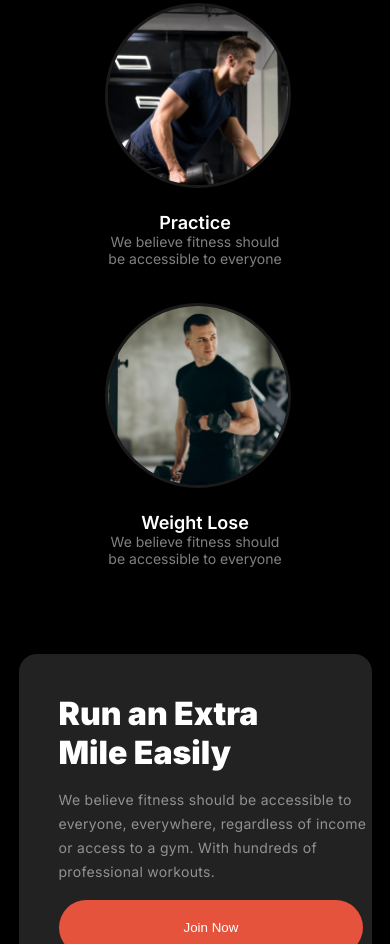
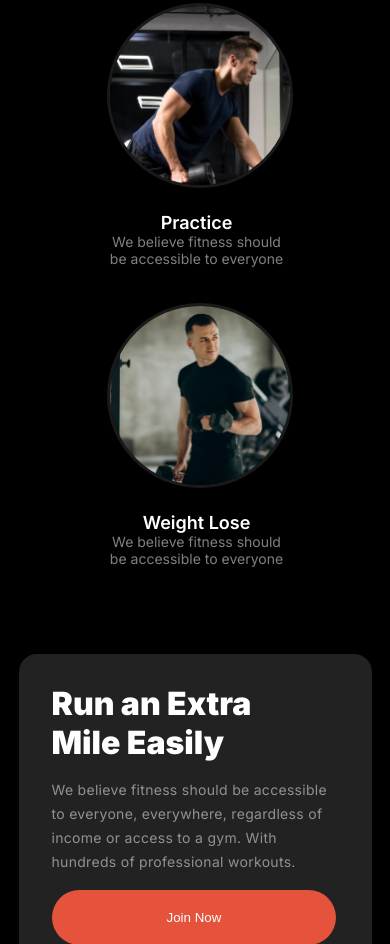
Before and after one commit to itbaijit/fitness-website, a plain HTML site: page index.html in a window 390 px wide. Shown: the part 1790-2734 px from the top of the page. Drawn offline with Linux system fonts and the light colour scheme; a web font is replaced by a local one.

Commit message:
running section

```diff
--- a/css/style.css
+++ b/css/style.css
@@ -337,6 +337,10 @@ font-weight: 400;
 
 @media screen and (max-width: 576px) {
 
+    body{
+        max-width: 393px;
+    }
+
     header{
         background: linear-gradient(180.00deg, rgb(17, 17, 17),rgba(119, 119, 119, 0) 100%), rgba(17, 17, 17, 90%);
         margin: 0;
@@ -366,6 +370,7 @@ font-weight: 400;
 
     .banner{
         display: block;
+
 
 
     }
@@ -471,7 +476,7 @@ font-weight: 400;
 
 
     .habit-section{
-        width: auto;
+        width: 393px;
         height: 1400px;
         /* border: 1px solid red; */
         padding-top: 10px;
@@ -527,9 +532,7 @@ font-weight: 400;
         justify-content: space-between;
     }
 
-    .card-item{
-        display: flex;
-    }
+
 
     .right-side img{
         width: 100%;
@@ -542,10 +545,9 @@ font-weight: 400;
     }
 
     .left-side{
-        height: 290px;
-        max-width: 310px;
-        padding: 40px;
-        margin: auto 0;
+        max-width: 287px;
+        padding: 30px;
+        margin: 0 auto;
     }
 
     .tcenter{
@@ -554,7 +556,7 @@ font-weight: 400;
 
     #btnx{
         text-align: center;
-        padding: 20px 125px;
+        padding: 20px 115px;
     }
 
 }
```
